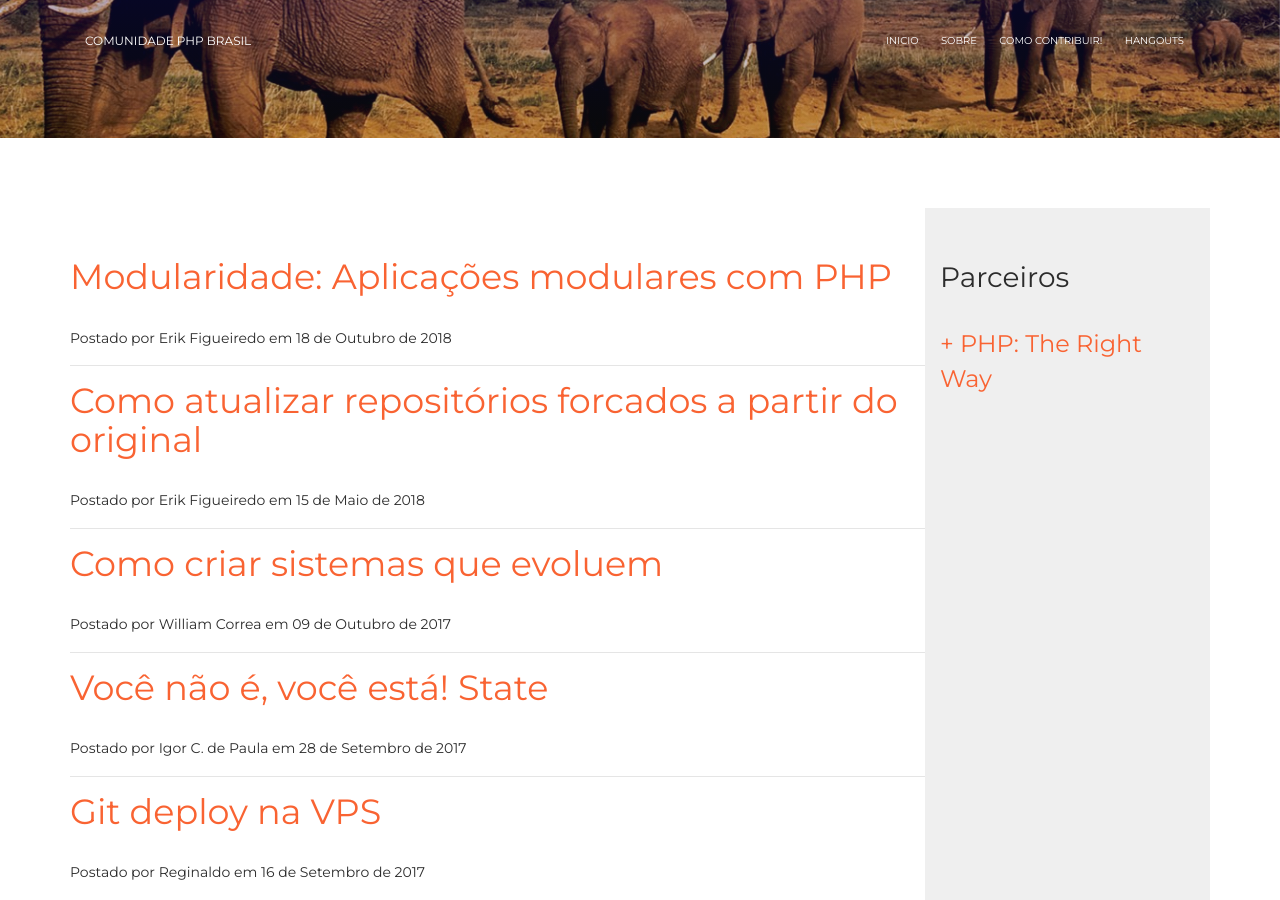
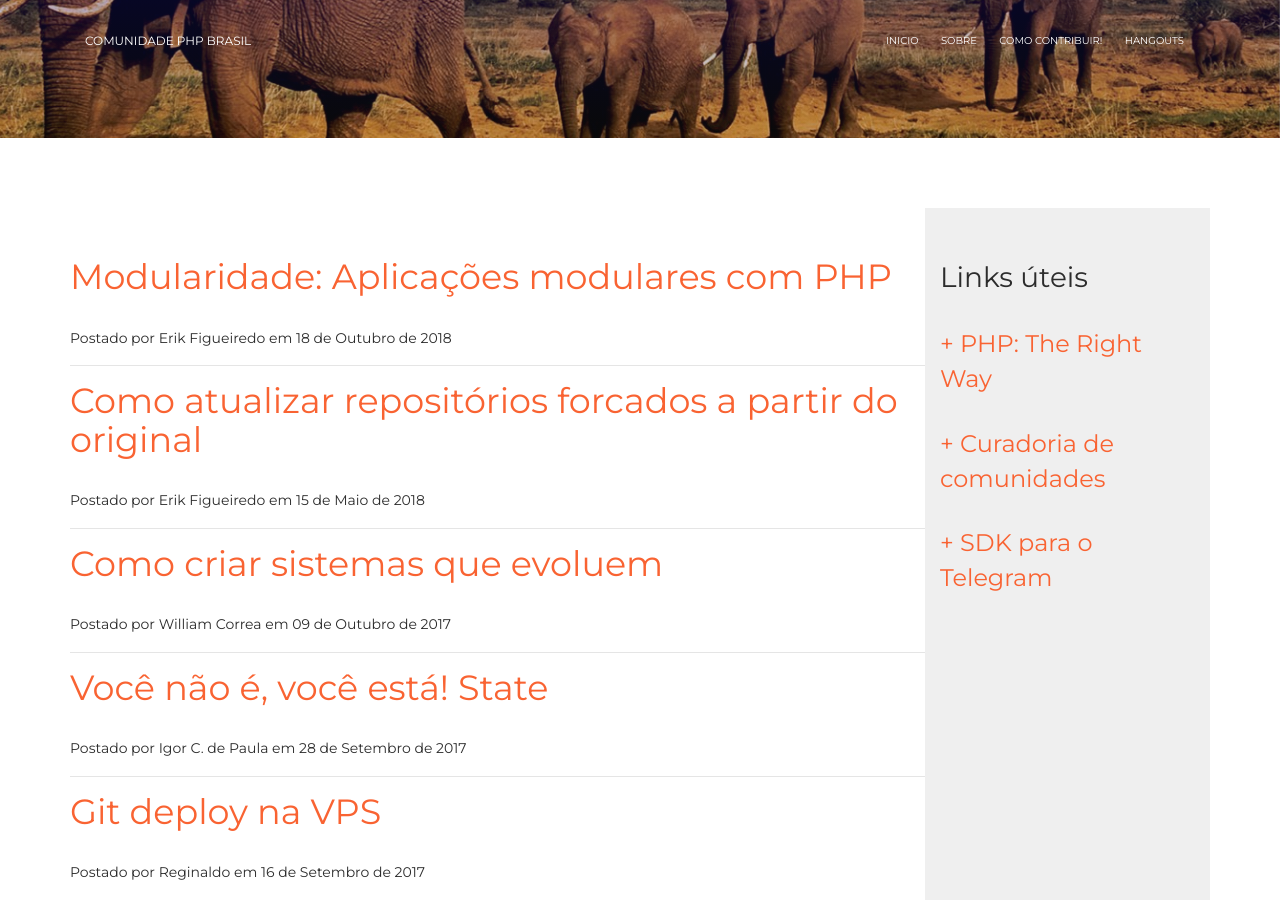
Before and after one commit to brasil-php/blog, a Jekyll site: the page built from index.html, in a window 1280 px wide and 900 px high, scrolled down 483 px. Built offline with Jekyll 4.4.1, drawn with Linux system fonts in a browser that asks for light colours; nearby versions of some CDN libraries; the list of posts is cut into pages by our own code.

Commit message:
trocado parceiros para links úteis

```diff
--- a/_layouts/page.html
+++ b/_layouts/page.html
@@ -24,8 +24,10 @@ layout: default
                 {{ content }}
             </div>
             <div class="col-md-3" style="background: #efefef; padding-top: 50px">
-                <h3>Parceiros</h3>
+                <h3>Links úteis</h3>
                 <h4><a href="http://www.phptherightway.com/" target="_blank">+ PHP: The Right Way</a></h4>
+                <h4><a href="https://github.com/brasil-php/comunidades" target="_blank">+ Curadoria de comunidades</a></h4>
+                <h4><a href="https://github.com/brasil-php/telegram" target="_blank">+ SDK para o Telegram</a></h4>
             </div>
         </div>
     </div>
```
